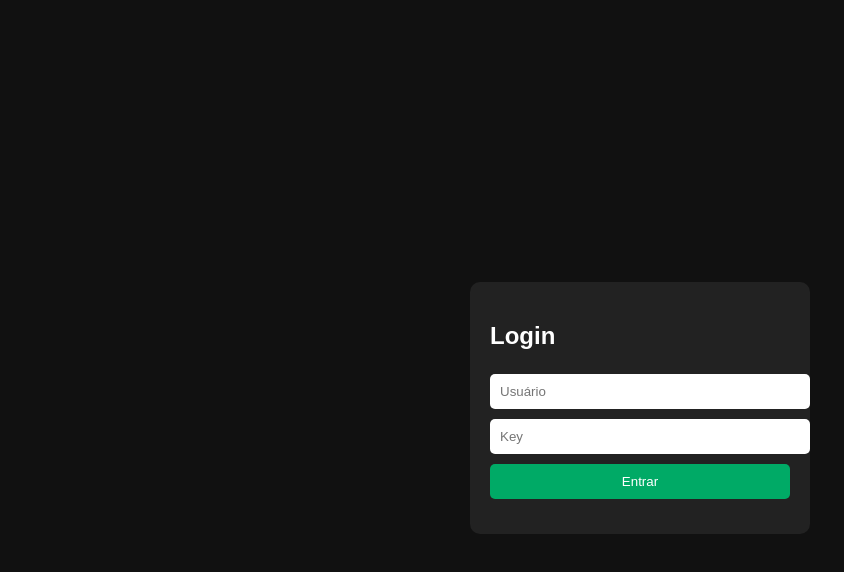
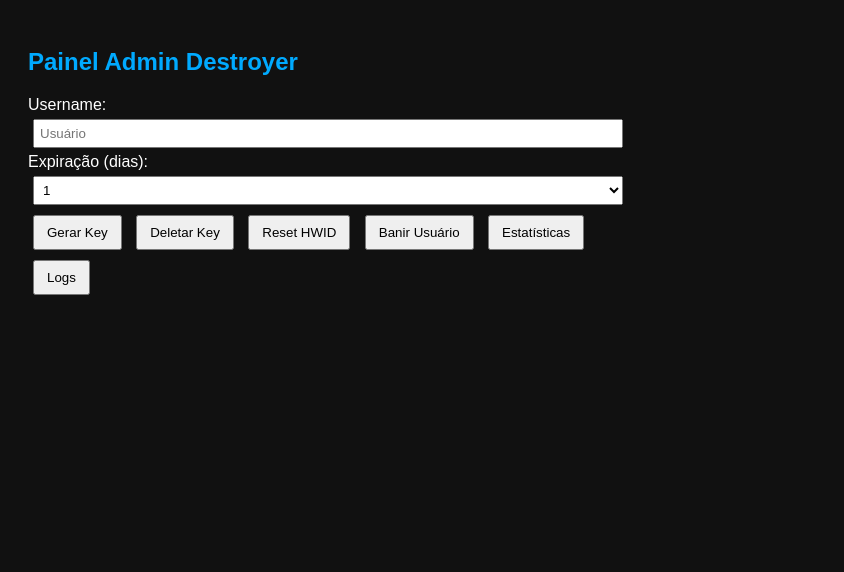
Before and after one commit to tremzx97-ui/Zkksja-, a website: page index.html in a window 1280 px wide. Shown: the whole page, without its empty margins (0-844 px from the left). Drawn offline with Linux system fonts and the light colour scheme.

Commit message:
Update index.html

```diff
--- a/index.html
+++ b/index.html
@@ -1,44 +1,95 @@
 <!DOCTYPE html>
-<html lang="pt-br">
+<html lang="pt-BR">
 <head>
 <meta charset="UTF-8">
 <title>Painel Destroyer</title>
 <style>
-body { font-family: Arial; background:#111; color:#fff; display:flex; justify-content:center; align-items:center; height:100vh; }
-.container { background:#222; padding:20px; border-radius:10px; width:300px; }
-input, button { width:100%; padding:10px; margin:5px 0; border-radius:5px; border:none; }
-button { background:#0a6; color:#fff; cursor:pointer; }
-button:hover { background:#0c8; }
-.message { margin-top:10px; }
+body {font-family: Arial; background:#111; color:#fff; padding:20px;}
+button {padding:8px 12px; margin:5px; cursor:pointer;}
+input, select {padding:5px; margin:5px;}
+.container {display:flex; flex-direction:column; max-width:600px;}
+h2 {color:#0af;}
+.success {color:#0f0;}
+.error {color:#f00;}
 </style>
 </head>
 <body>
 <div class="container">
-<h2>Login</h2>
-<input type="text" id="user" placeholder="Usuário">
-<input type="text" id="key" placeholder="Key">
-<button onclick="login()">Entrar</button>
-<div class="message" id="message"></div>
+<h2>Painel Admin Destroyer</h2>
+
+<label>Username:</label>
+<input type="text" id="username" placeholder="Usuário">
+<label>Expiração (dias):</label>
+<select id="days">
+<option value="1">1</option>
+<option value="3">3</option>
+<option value="7">7</option>
+<option value="10">10</option>
+<option value="20">20</option>
+<option value="30">30</option>
+</select>
+
+<div>
+<button onclick="generateKey()">Gerar Key</button>
+<button onclick="deleteKey()">Deletar Key</button>
+<button onclick="resetHWID()">Reset HWID</button>
+<button onclick="banUser()">Banir Usuário</button>
+<button onclick="viewStats()">Estatísticas</button>
+<button onclick="viewLogs()">Logs</button>
+</div>
+
+<div id="output"></div>
 </div>
 
 <script>
-const API_URL = "https://twokdestroyerclient.onrender.com"; // Troque pelo domínio do seu backend
+const output = document.getElementById('output');
 
-async function login() {
-    const user = document.getElementById('user').value;
-    const key = document.getElementById('key').value;
-    const res = await fetch(API_URL, {
-        method: 'POST',
-        headers: { 'Content-Type':'application/json' },
-        body: JSON.stringify({ user, key })
+function show(msg, success=true){ output.innerHTML = `<p class="${success?'success':'error'}">${msg}</p>`; }
+
+async function generateKey(){
+    const username = document.getElementById('username').value;
+    const days = document.getElementById('days').value;
+    const res = await fetch('/admin/generate-key', {
+        method:'POST', headers:{'Content-Type':'application/json'},
+        body: JSON.stringify({username, days})
     });
     const data = await res.json();
-    document.getElementById('message').innerText = data.message;
-    if(data.success){
-        alert("Bem-vindo ao painel!");
-        // Aqui você pode redirecionar para o painel admin
-    }
+    if(data.success) show(`Key gerada: ${data.user.key}`);
+    else show('Erro ao gerar key', false);
+}
+
+async function deleteKey(){
+    const username = document.getElementById('username').value;
+    const res = await fetch('/admin/delete-key',{method:'POST', headers:{'Content-Type':'application/json'}, body:JSON.stringify({username})});
+    const data = await res.json();
+    show(data.message, data.success);
+}
+
+async function resetHWID(){
+    const username = document.getElementById('username').value;
+    const res = await fetch('/admin/reset-hwid',{method:'POST', headers:{'Content-Type':'application/json'}, body:JSON.stringify({username})});
+    const data = await res.json();
+    show(data.message, data.success);
+}
+
+async function banUser(){
+    const username = document.getElementById('username').value;
+    const res = await fetch('/admin/ban',{method:'POST', headers:{'Content-Type':'application/json'}, body:JSON.stringify({username})});
+    const data = await res.json();
+    show(data.message, data.success);
+}
+
+async function viewStats(){
+    const res = await fetch('/admin/stats');
+    const data = await res.json();
+    show(`Total usuários: ${data.count}<br>${JSON.stringify(data.users,null,2)}`);
+}
+
+async function viewLogs(){
+    const res = await fetch('/admin/logs');
+    const data = await res.json();
+    show(JSON.stringify(data,null,2));
 }
 </script>
 </body>
-    </html>
+</html>
```
